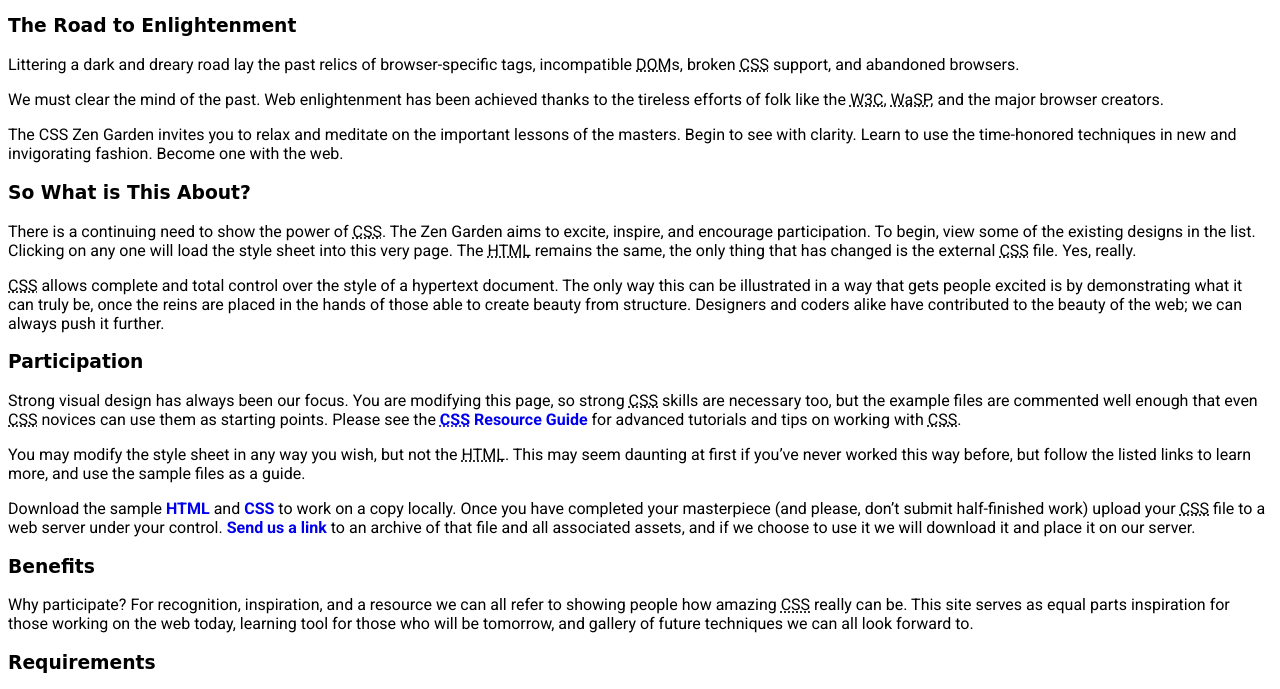
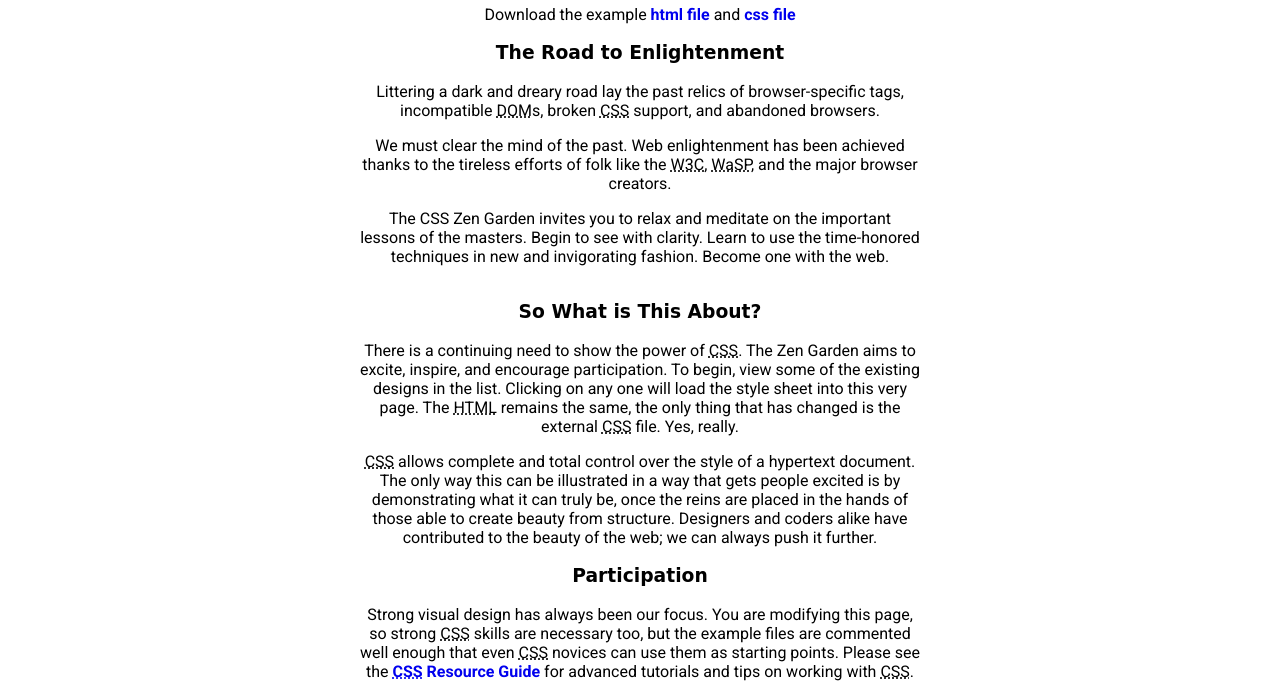
Before and after one commit to sebbydoh/CIS2B-Final-Project, a plain HTML site: page index.html in a window 1280 px wide. Shown: the part 173-862 px from the top of the page. Drawn offline with Linux system fonts and the light colour scheme; a web font is replaced by a local one.

Commit message:
Displayed grid and centered content

```diff
--- a/style.css
+++ b/style.css
@@ -25,3 +25,12 @@ a {
     text-decoration: none;
     font-weight: bold;
 }
+
+/* Classes */
+
+.page-wrapper {
+    display: grid;
+    width: 35em;
+    text-align: center;
+    margin: 0 auto;
+}
```
